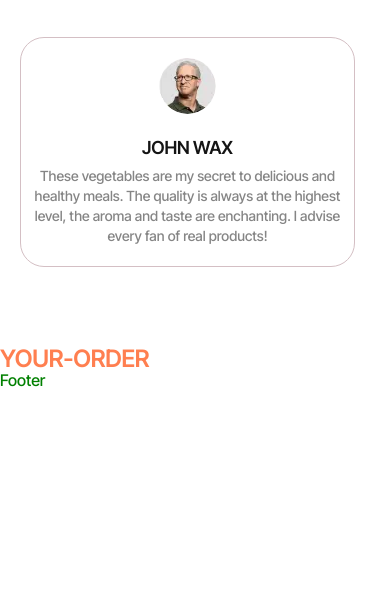
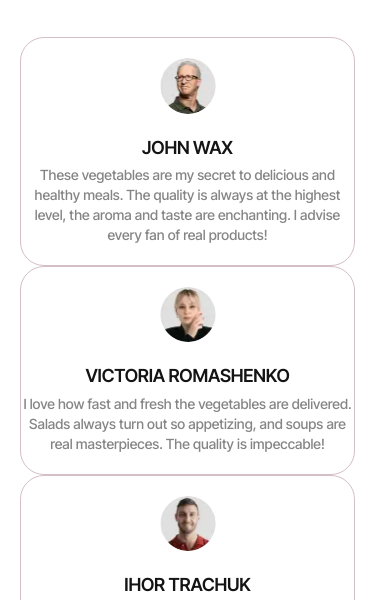
Before and after one commit to TetianaUstymenko-fsd/team-project, a plain HTML site: page src/index.html in a window 390 px wide. Shown: the part 455-1055 px from the top of the page. Before the commit the page ends 845 px from the top, so only its background shows below. Drawn offline with nearby package versions, Linux system fonts and the light colour scheme; files that its build step writes are made by us from their sources.

Commit message:
fix mobile version

```diff
--- a/src/css/reviews.css
+++ b/src/css/reviews.css
@@ -13,7 +13,6 @@
   max-height: 156px;
   font-size: 47px;
   line-height: 1.08333;
-  text-transform: uppercase;
   color: #141414;
 }
 
@@ -32,8 +31,6 @@
   color: #141414;
 }
 
-.rev-list {
-}
 .rev-item {
   padding-top: 20px;
   padding-bottom: 20px;
@@ -42,15 +39,19 @@
 }
 
 .rev-item-second {
-  display: none;
+  display: block;
   padding-top: 20px;
   padding-bottom: 20px;
+  border: 1px solid #d4bfc4;
+  border-radius: 24px;
 }
 
 .rev-item-third {
-  display: none;
+  display: block;
   padding-top: 20px;
   padding-bottom: 20px;
+  border: 1px solid #d4bfc4;
+  border-radius: 24px;
 }
 
 .rev-img {
@@ -71,7 +72,6 @@
 }
 
 .rev-list-text {
-  font-weight: 500;
   font-size: 14px;
   line-height: 1.42857;
   text-align: center;
--- a/src/partials/reviews.html
+++ b/src/partials/reviews.html
@@ -10,7 +10,17 @@
   </div>
   <ul class="rev-list">
     <li class="rev-item">
-      <img src="/img/reviews/rev-img-1.webp" alt="John Wax" class="rev-img" />
+      <img
+        srcset="
+          /img/reviews/rev-img-1.webp    1x,
+          /img/reviews/rev-img-1-2x.webp 2x
+        "
+        src="/img/reviews/rev-img-1.webp"
+        alt="John Wax"
+        class="rev-img"
+        width="56px"
+        height="56px"
+      />
       <h3 class="rev-list-title">John Wax</h3>
       <p class="rev-list-text">
         These vegetables are my secret to delicious and healthy meals. The
@@ -20,9 +30,15 @@
     </li>
     <li class="rev-item-second">
       <img
+        srcset="
+          /img/reviews/rev-img-2.webp    1x,
+          /img/reviews/rev-img-2-2x.webp 2x
+        "
         src="/img/reviews/rev-img-2.webp"
         alt="Victoria Romashenko"
         class="rev-img"
+        width="56px"
+        height="56px"
       />
       <h3 class="rev-list-title">Victoria Romashenko</h3>
       <p class="rev-list-text">
@@ -33,9 +49,15 @@
     </li>
     <li class="rev-item-third">
       <img
+        srcset="
+          /img/reviews/rev-img-3.webp    1x,
+          /img/reviews/rev-img-3-2x.webp 2x
+        "
         src="/img/reviews/rev-img-3.webp"
         alt="Ihor Trachuk"
         class="rev-img"
+        width="56px"
+        height="56px"
       />
       <h3 class="rev-list-title">Ihor Trachuk</h3>
       <p class="rev-list-text">
```
